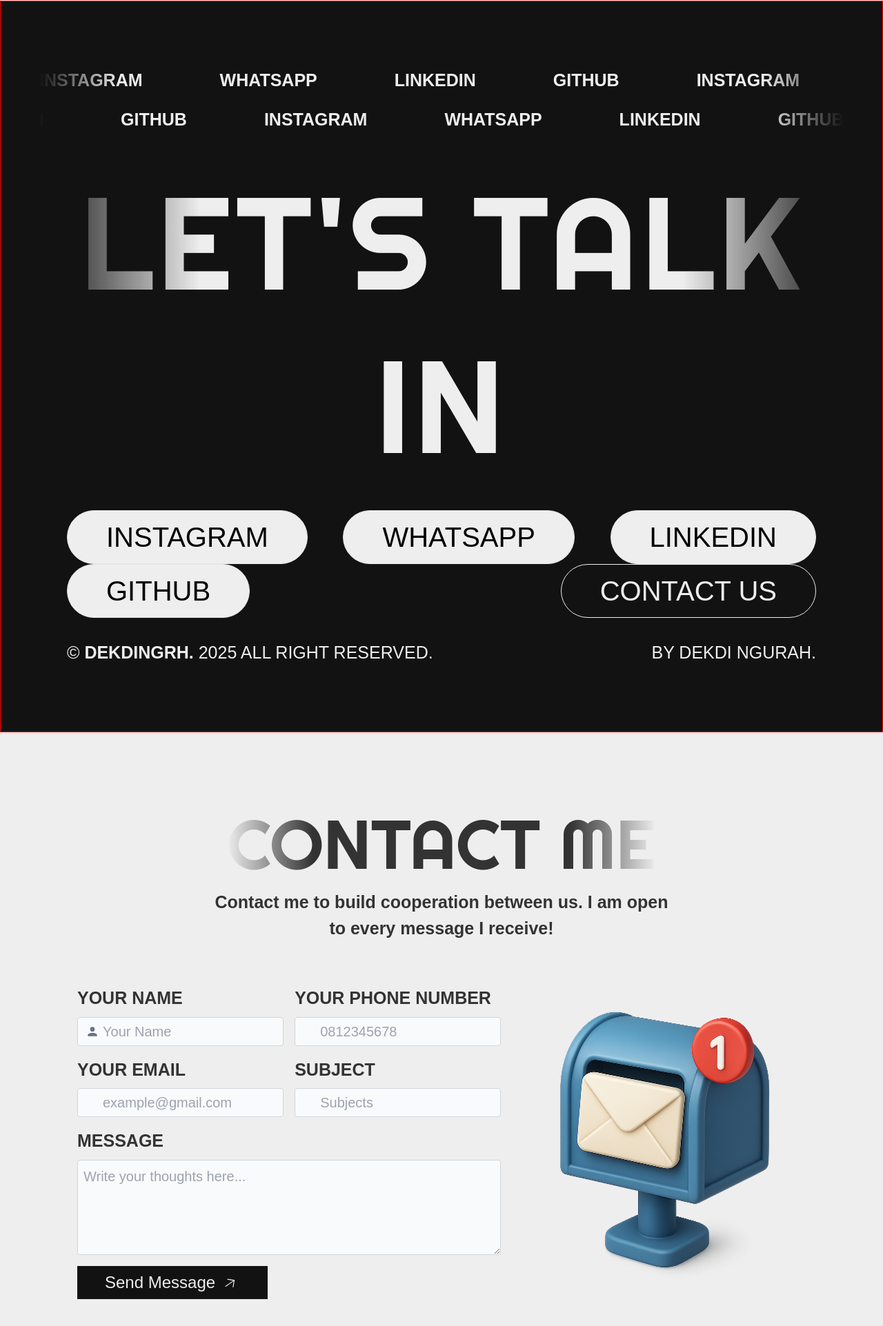
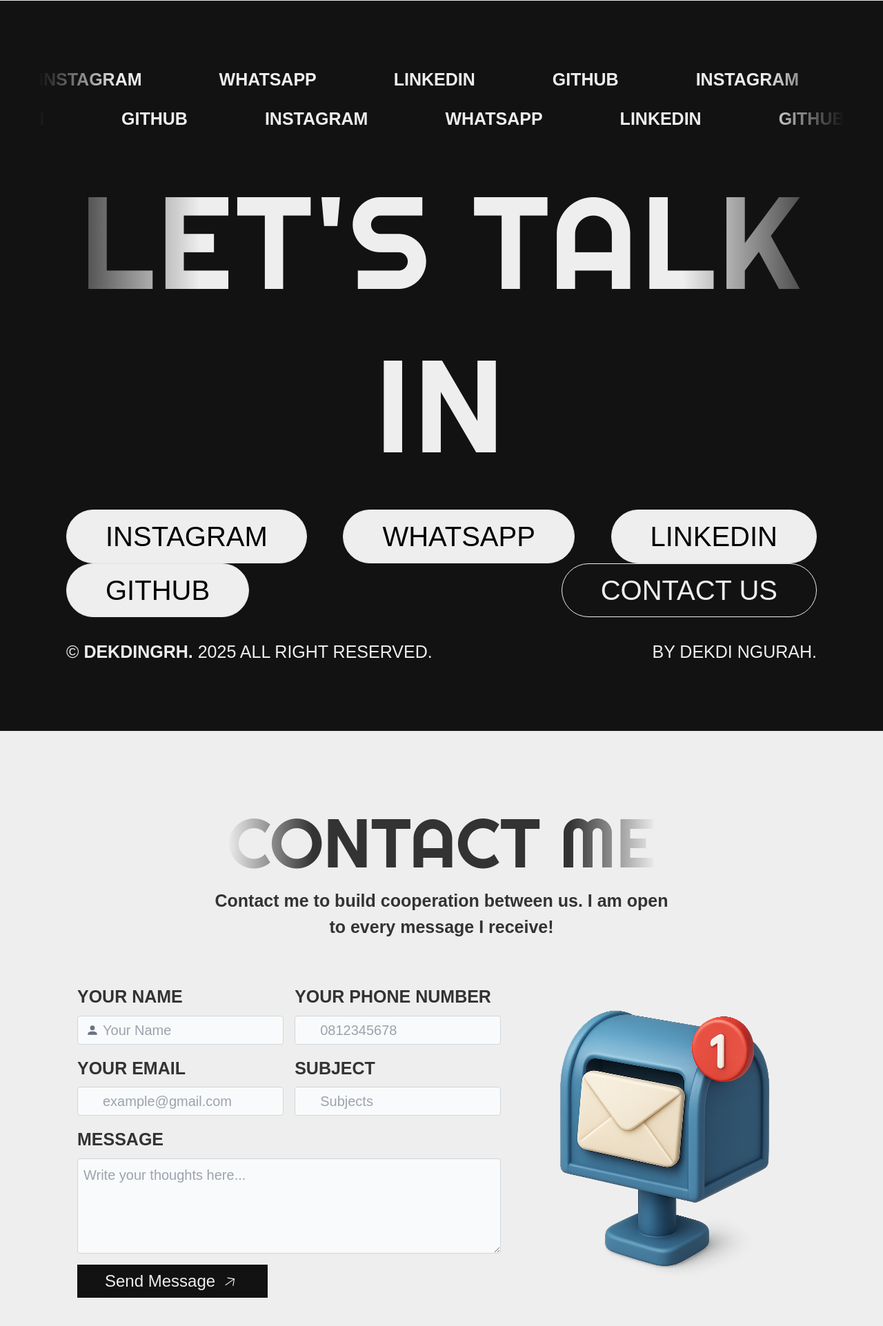
Before and after one commit to DekdiNgurah/dekdingrh, a plain HTML site: page index.html in a window 1280 px wide. Shown: the part 6376-8299 px from the top of the page at 69% size. Drawn offline with nearby package versions, Linux system fonts and the light colour scheme; some packages are replaced by stand-ins of ours; a script that the page names is missing; a web font is replaced by a local one.

Commit message:
Add files via upload

```diff
--- a/index.html
+++ b/index.html
@@ -643,9 +643,9 @@
         </div>
     </section>
 
-    <section id="contacts" class="md:pt-10 lg:pt-0 lg:mt-28" style="border: 1px solid red;">
+    <section id="contacts" class="relative mt-20 lg:mt-28">
 
-        <div class="py-8 md:py-20 lg:py-24 pt-14 px-4 md:px-8 lg:px-14 bg-[var(--color-background)] w-full">
+        <div  class="py-8 md:py-20 lg:py-24 px-4 md:px-8 lg:px-14 bg-[var(--color-background)] w-full">
             <div class="mask overflow-hidden">
                 <div id="r1"
                     class="move-track flex gap-8 md:gap-16 lg:gap-28 font-smooch-sans uppercase text-[var(--color-white)] text-[16px] md:text-[20px] lg:text-[25px] font-semibold">
@@ -745,7 +745,8 @@
 
     </section>
 
-    <section id="contactMe" class="mt-12 md:mt-20 lg:mt-28 px-4 md:px-8 lg:px-28 pb-12 md:pb-16 lg:pb-20">
+
+    <section id="contactMe" class="relative mt-20 lg:mt-28 px-4 md:px-8 lg:px-28 pb-12 md:pb-16 lg:pb-20">
         <div class="w-full flex flex-col items-center">
             <h1
                 class="text-[50px] leading-[40px] md:leading-none md:text-[60px] lg:text-[100px] gradient-text uppercase font-medium w-fit text-center">
```
Lines whose indentation alone changed are shown as unchanged.
